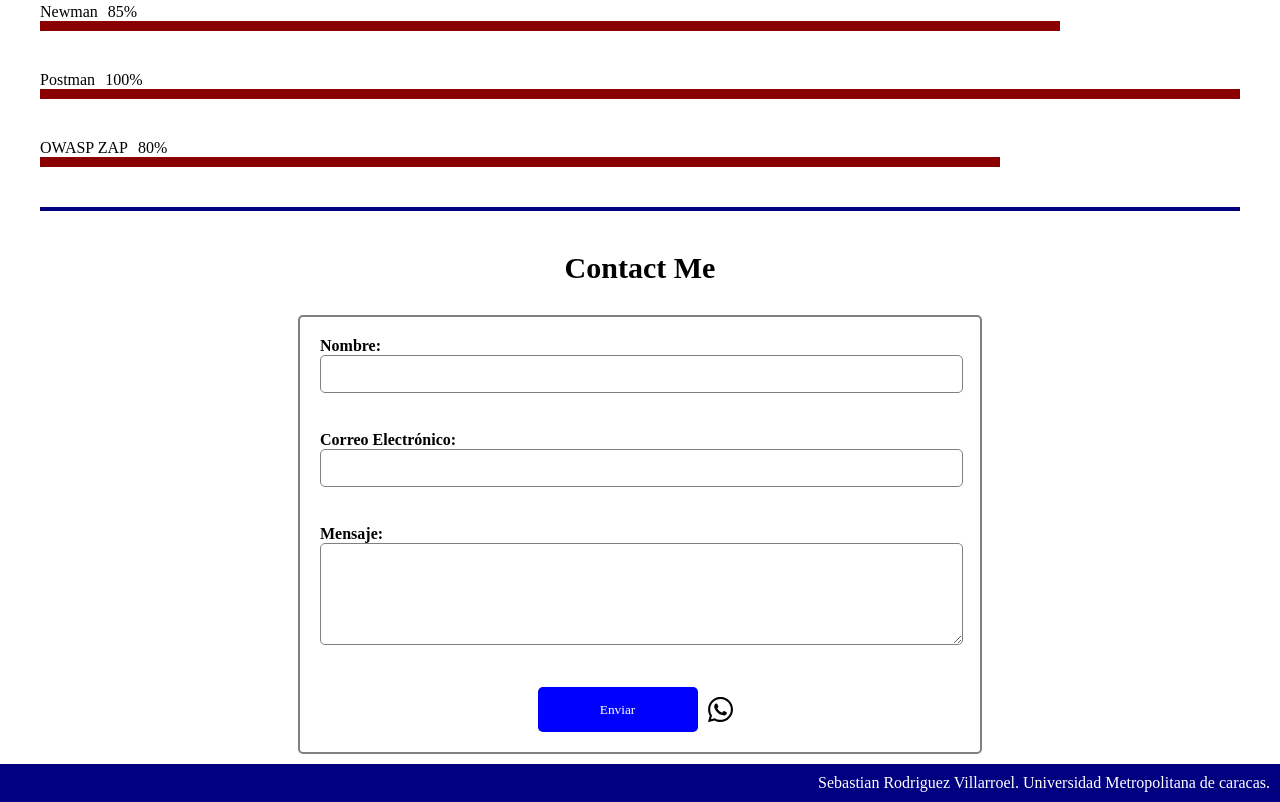
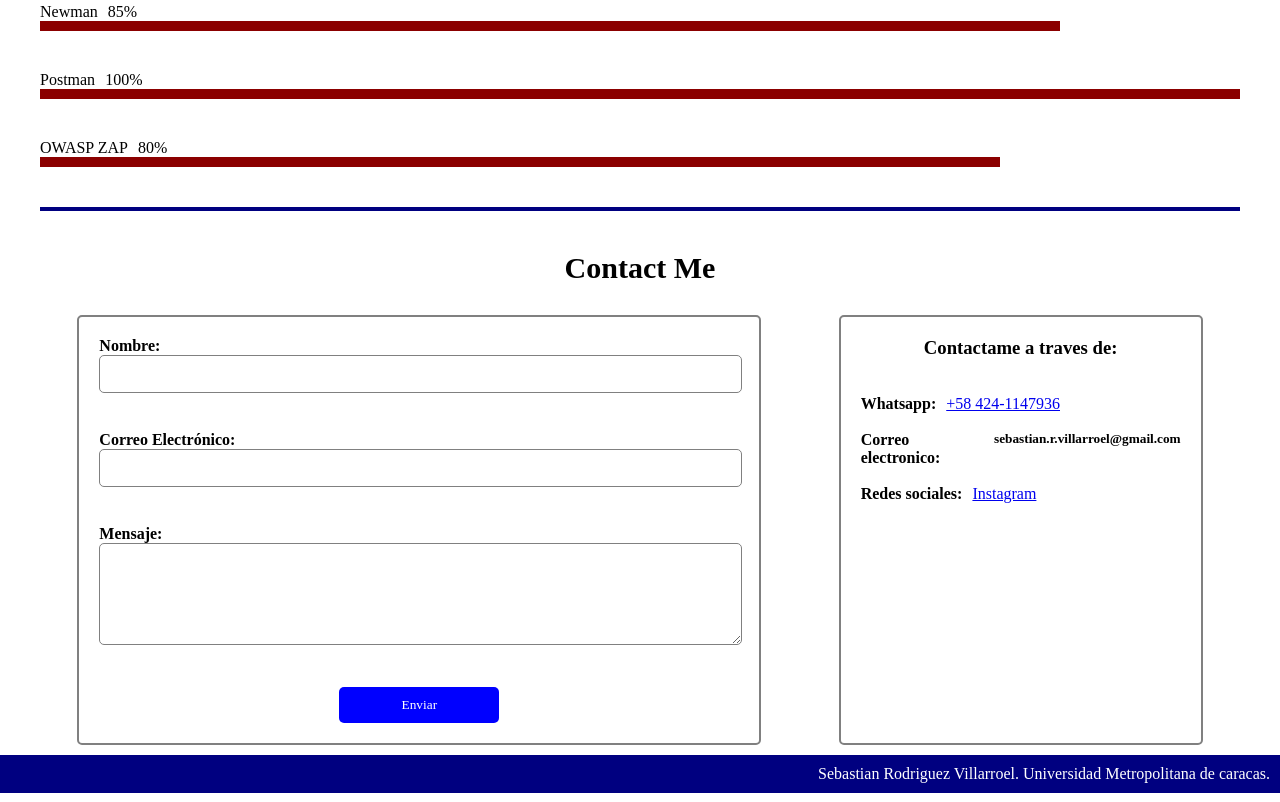
Before and after one commit to Sebasr22/Micro-Proyecto-Sebastian-Rodriguez, a plain HTML site: page index.html in a window 1280 px wide. Shown: the part 2739-3541 px from the top of the page. Drawn offline with Linux system fonts and the light colour scheme.

Commit message:
Cambios en aboutme, contactme

```diff
--- a/index.html
+++ b/index.html
@@ -100,7 +100,7 @@
     <div id="about-me">
         <h2 class="text_center">About Me</h2>
         <div class="about-me-info">
-            <img class="imgBorde" src="./imagenes/img1.png" alt="Your name">
+            <img class="imgBorde" src="./imagenes/Profile Picture.jfif" alt="Your name">
             <p><strong>Nombre completo:</strong>Sebastian Rodriguez Villarroel</p>
             <p><strong>Objetivos a corto plazo:</strong> Objetivos a corto plazo</p>
             <p><strong>Objetivos a largo plazo:</strong> Objetivos a largo plazo</p>
@@ -116,7 +116,7 @@
     <!-- Contact me -->
     <hr>
     <h2 id="contactMe" class="text_center">Contact Me</h2>
-    <div>
+    <div class="contenedorContactos">
         <form id="contact-form">
             <label for="name">Nombre:</label>
             <input type="text" id="name" name="name" required>
@@ -127,10 +127,26 @@
             <label for="message">Mensaje:</label>
             <textarea id="message" name="message" rows="5" required></textarea>
             <br><br>
-            <div class="input_center"><input type="submit" value="Enviar">
-            <a href="https://web.whatsapp.com/send?phone=584241147936" target="_blank"><img class="whatsapp" src="./imagenes/whatsapp.svg" alt="Whatsapp"></a>
+            <div class="input_center"><input type="submit" value="Enviar"></div>
+        </form>
+        <div class="contactame">
+            <h3>Contactame a traves de:</h3>
+            <br><br>
+            <div class="datos">
+                <h4>Whatsapp:</h4>
+                <a href="https://web.whatsapp.com/send?phone=584241147936" target="_blank">+58 424-1147936</a>
             </div>
-        </form>
+            <br>
+            <div class="datos">
+                <h4>Correo electronico:</h4>
+                <h5>sebastian.r.villarroel@gmail.com</h5>
+            </div>
+            <br>
+            <div class="datos">
+                <h4>Redes sociales:</h4>
+                <a href="https://www.instagram.com/sebastian_r22/" target="_blank">Instagram</a>
+            </div>
+        </div>
     </div>
     <footer>Sebastian Rodriguez Villarroel. Universidad Metropolitana de caracas.</footer>
     <script src="./main.js"></script>
--- a/styles.css
+++ b/styles.css
@@ -188,14 +188,23 @@ hr {
     display: flex;
 }
 
-
+.contenedorContactos{
+    display: flex;
+    justify-content: space-evenly;
+}
 
 #contact-form {
     width: 50%;
     padding: 20px;
     border: 2px solid gray;
     border-radius: 5px;
-    margin: 0 auto;
+}
+
+.contactame {
+    width: 25%;
+    padding: 20px;
+    border: 2px solid gray;
+    border-radius: 5px;
 }
 
 #contact-form label {
@@ -225,13 +234,13 @@ hr {
     justify-content: center;
 }
 
-.whatsapp {
+/* .whatsapp {
     width: 25px;
     height: 25px;
     display: flex;
     justify-content: center;
     margin: 10px;
-}
+} */
 
 /* Responsive */
 
@@ -266,3 +275,15 @@ footer {
     text-align: end;
     padding: 10px;
 }
+
+h3 {
+    text-align: center;
+}
+
+h4 {
+    margin-right: 10px;
+}
+
+.datos {
+    display: flex;
+}
```
Also changed, not shown: contacts.html (added, +16 -0 lines), imagenes/Profile Picture.jfif (added).
